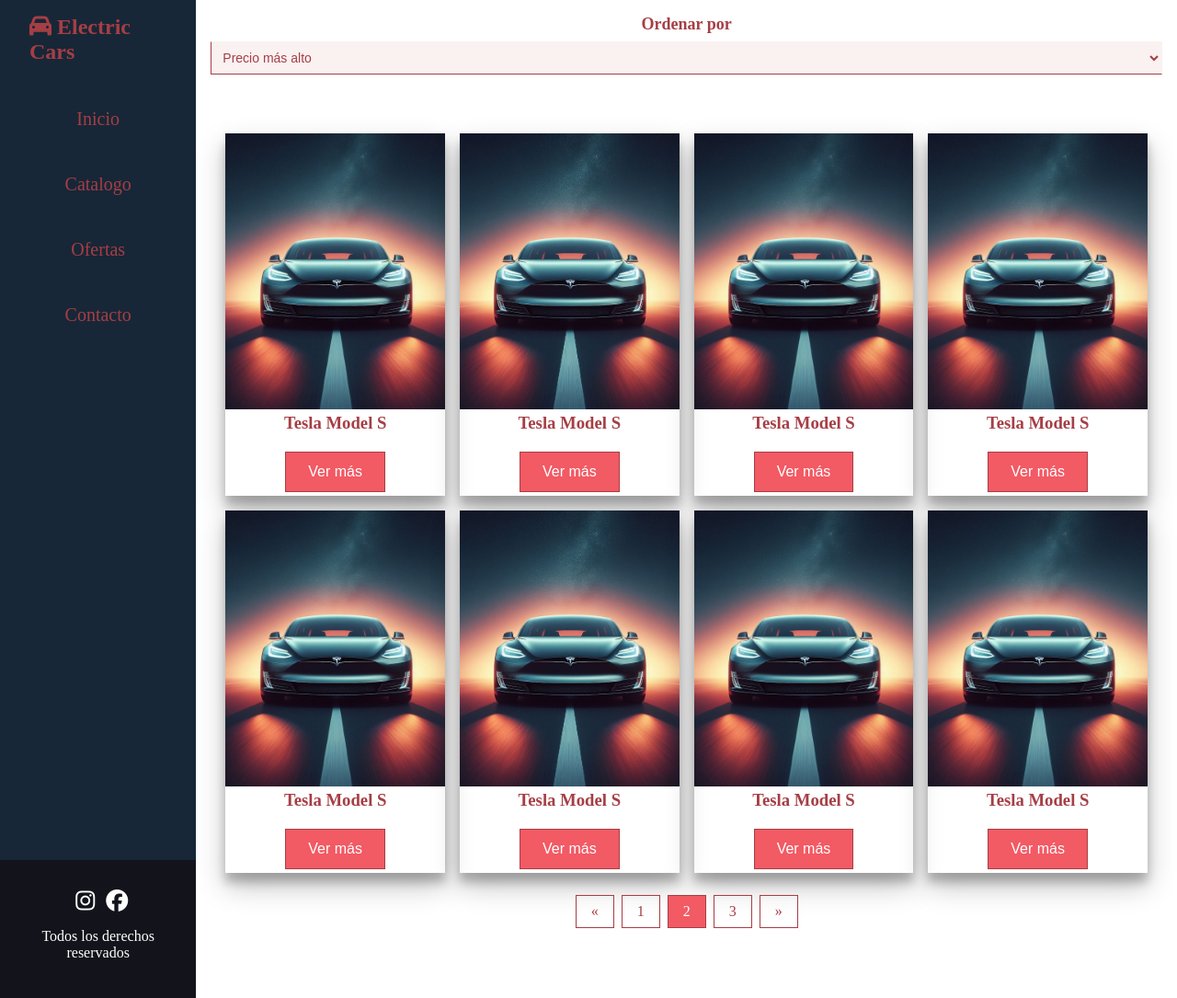
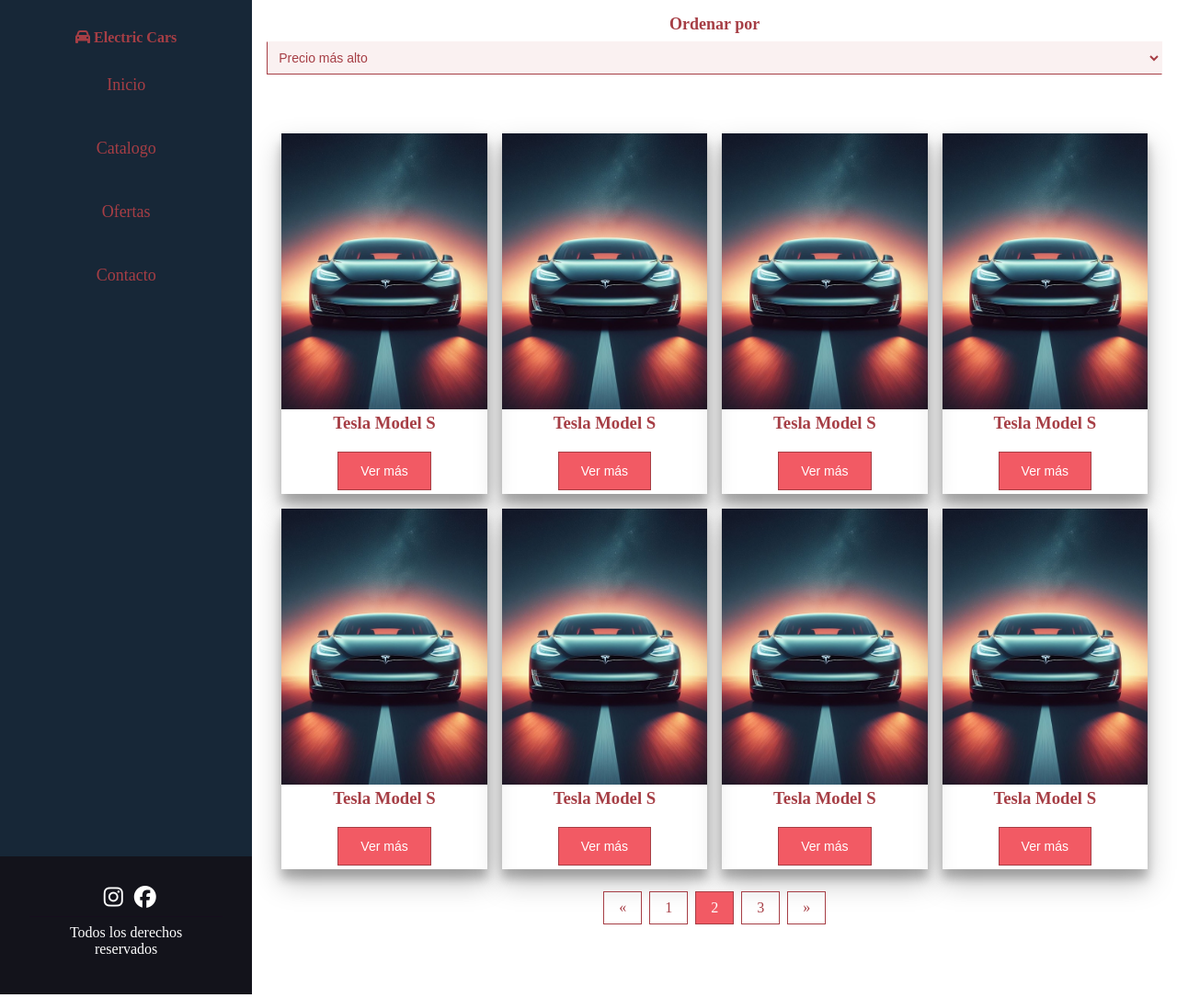
Before and after one commit to DonHansCL/Desafio_animaciones, a plain HTML site: page index.html in a window 1280 px wide. Shown: the whole page at 92% size. Drawn offline with Linux system fonts and the light colour scheme.

Commit message:
se agrega el media query de 576px tablet opcional y se cambia el desktop a 996px

```diff
--- a/assets/css/style.css
+++ b/assets/css/style.css
@@ -262,7 +262,7 @@
     margin-top: 1rem;
     text-align: center;
     font-size: 0.75rem;
-    border-top: 1px solid var(--border);
+    border-top: 1px solid var(--primary);
 }
 
 .box{
@@ -274,9 +274,102 @@
     box-shadow: 0 14px 28px rgba(0,0,0,0.25), 0 10px 10px rgba(0,0,0,0.22);
 }
 
+
 @media (min-width: 576px) {
     #root{
-        grid-template-columns: 2fr 10fr;
+        grid-template-columns: 3fr 7fr;
+        grid-template-areas:
+        "nav nav"
+        "aside related"
+        "footer footer"
+        ;
+    }
+
+    .main-menu{
+        display: flex;
+        justify-content: space-around;
+        /* align-items: center; */
+        padding: 1rem 2rem;
+        width: 100%;
+        list-style: none;
+    }
+
+    .main-menu a {
+        padding-bottom: 2rem;
+    }
+
+    .main-menu .logo{
+        font-size: 1.2rem;
+        font-weight: 700;
+        padding: 1rem;
+    }
+
+    input:checked  ~ ul{
+        display:flex;
+    }
+
+    input {
+        display: none;
+    }
+
+    label {
+        display: none;
+    }
+
+    .main-menu ul {
+        display: flex;
+        justify-content: flex-start;
+        align-items: center;
+        width: 60%;
+    }
+
+    .main-menu ul li {
+        padding: 1rem;
+        font-size: 16px;
+        font-weight: 500;
+    }
+
+    .related{
+        padding: 3rem 2rem;
+        min-height: calc(100vh - 62px);
+    }
+
+    .post-gallery{
+        grid-template-columns: repeat(2, 1fr);
+        gap: 1rem;
+    }
+
+    footer{
+        background-color: #13131b;
+    }
+    footer .info{
+        width: 100%;
+    }
+
+    footer ul{
+        list-style: none;
+        display: flex;
+        gap: 0.5rem;
+    }
+
+    footer nav{
+        width: auto;
+    }
+
+    footer .copyright{
+
+        padding: 0.5rem;
+        margin-top: 0.5rem;
+        text-align: center;
+        font-size: 1rem;
+    }
+}
+
+
+
+@media (min-width: 992px) {
+    #root{
+        grid-template-columns: 3fr 11fr;
         grid-template-areas:
         "nav aside"
         "nav related"
@@ -292,6 +385,11 @@
         padding: 1rem 2rem;
         width: 100%;
         list-style: none;
+    }
+
+    .main-menu .logo{
+        font-size: 1rem;
+        font-weight: 600;
     }
 
     .main-menu a {
@@ -320,7 +418,7 @@
 
     .main-menu ul li {
         padding: 1rem;
-        font-size: 20px;
+        font-size: 18px;
         font-weight: 500;
     }
 
@@ -333,6 +431,14 @@
         grid-template-columns: repeat(4, 1fr);
         gap: 1rem;
     }
+
+    .button {
+        padding: 0.75rem 1.5rem;
+        font-size: 14px;
+        margin: 4px 3px;
+      }
+
+
 
     footer{
         background-color: #13131b;
@@ -361,6 +467,8 @@
     }
 }
 
+
+
 /*
 @media (min-width: 5576px) {
 
```
